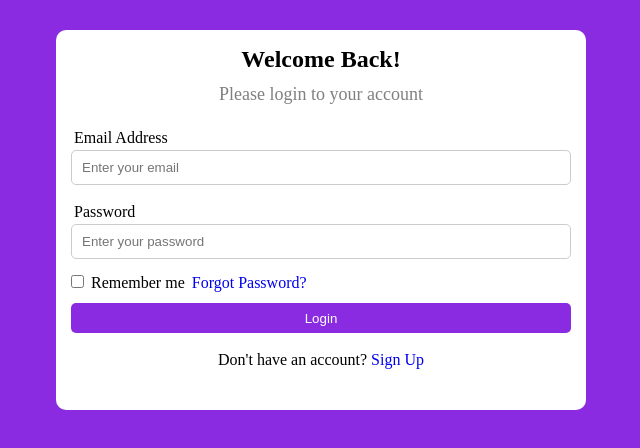
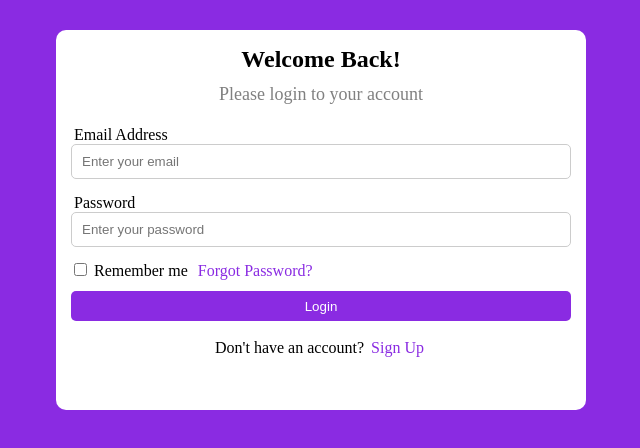
Before and after one commit to minchuckkyaw2001/minchuckkyaw2001.github.io, a plain HTML site: page CSS/LoginProject/index.html in a window 1280 px wide. Shown: the whole page, without its empty margins (319-959 px from the left). Drawn offline with Linux system fonts and the light colour scheme.

Commit message:
CSS Project Update

```diff
--- a/CSS/LoginProject/index.html
+++ b/CSS/LoginProject/index.html
@@ -12,10 +12,10 @@
             <h2>Welcome Back!</h2>
             <p class="subtitle">Please login to your account</p>
             <br>
-            <p id="email-address">Email Address</p>
+            <label id="email-address">Email Address</label>
             <input type="email" name="email" id="email" placeholder="Enter your email">
             <br>
-            <p id="password">Password</p>
+            <label id="password">Password</label>
             <input type="password" name="password" id="password" placeholder="Enter your password">
             <br>
                 <label>
@@ -25,7 +25,7 @@
             <a href="#" id="forget">Forgot Password?</a>
             <br>
             <button type="submit">Login</button>
-            <p>Don't have an account? <a href="#">Sign Up</a></p>
+            <p>Don't have an account? <span><a href="#">Sign Up</a></span></p>
         </form>
     </div>
 </body>
--- a/CSS/LoginProject/style.css
+++ b/CSS/LoginProject/style.css
@@ -32,7 +32,7 @@ h2{
     text-align: left;
 }
 
-p, span{
+p, span, label{
     font-size: 16px;
     margin: 3px;
     text-align: center;
@@ -68,13 +68,13 @@ input[type="password"]{
     outline: none;
 }
 
-a, #remember{
+span, #remember{
     margin-bottom: 15px;
     text-align: center;
     text-decoration: none;
 }
 
-a #forget{
+a, #forget{
     text-align: right;
     text-decoration: none;
     color: blueviolet;
```
